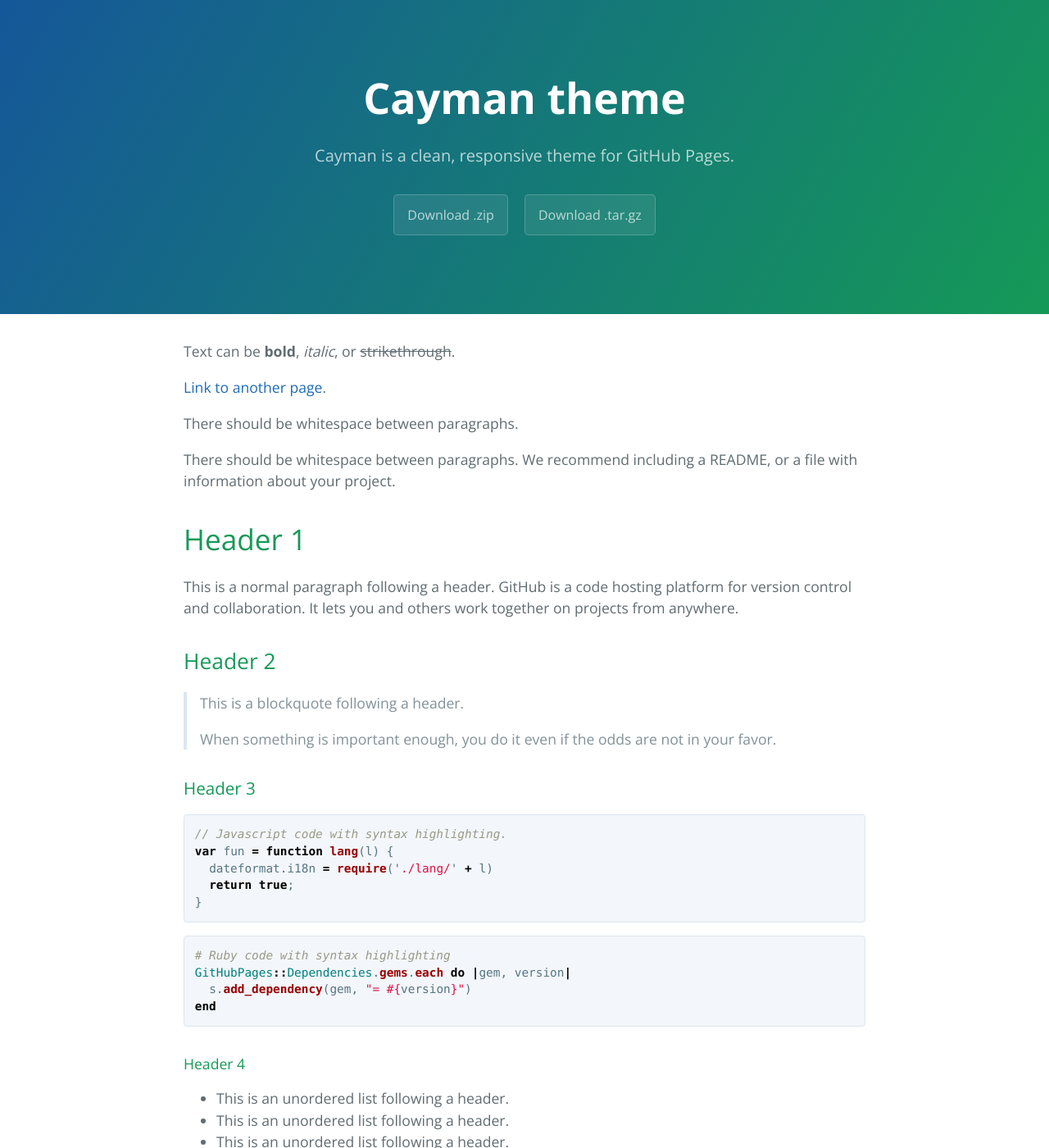
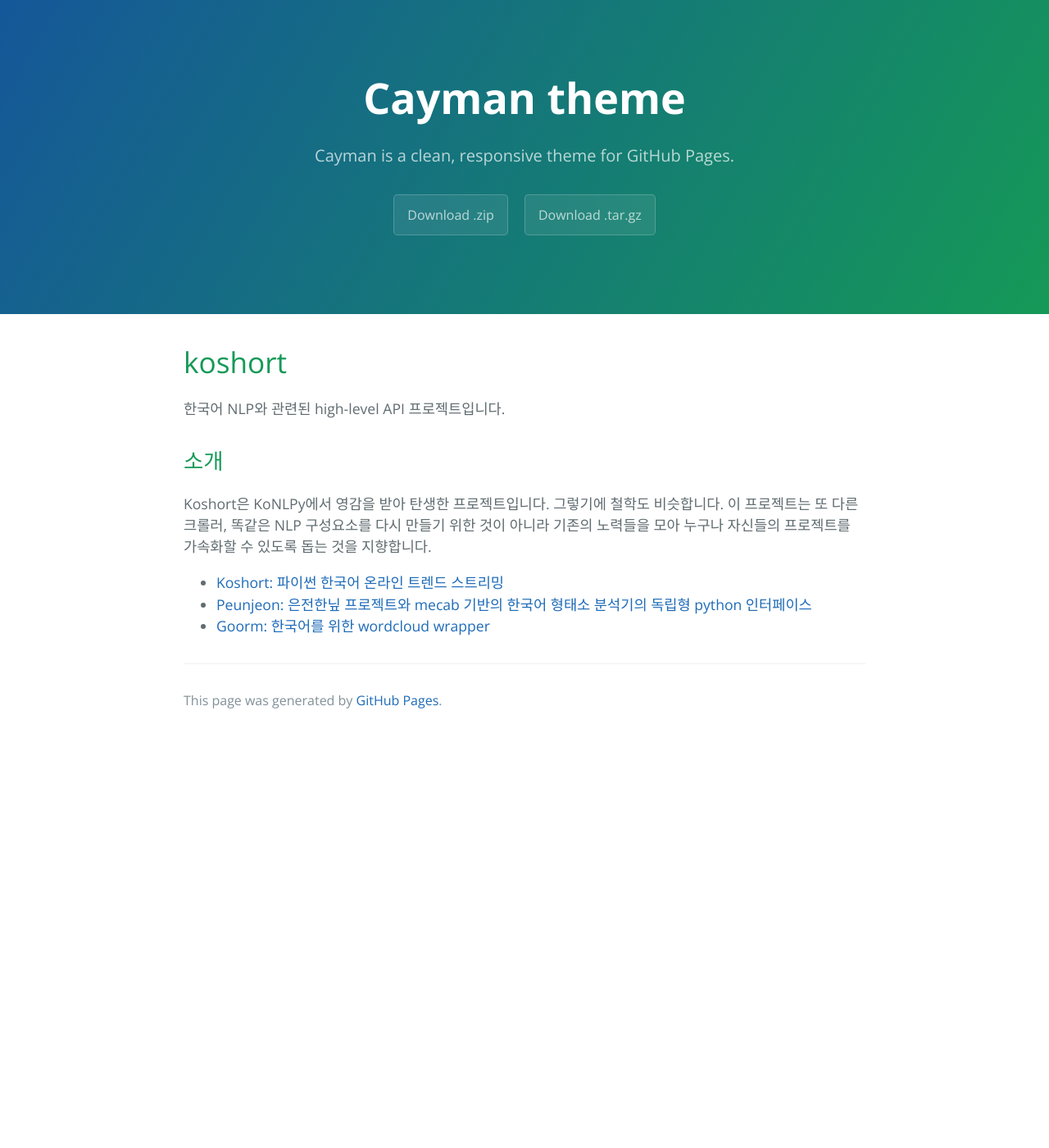
Before and after one commit to koshort/koshort.github.io, a Jekyll site: the page built from index.md, in a window 1280 px wide and 1400 px high. Shown: the whole window at 82% size. Built offline with Jekyll 4.4.1, drawn with Linux system fonts in a browser that asks for light colours; our own code applies the rules of GitHub Pages for plain Markdown files; some of the changed text lies outside the part shown.

Commit message:
Update index.md :cat:

````diff
--- a/index.md
+++ b/index.md
@@ -2,122 +2,14 @@
 layout: default
 ---
 
-Text can be **bold**, _italic_, or ~~strikethrough~~.
+# koshort
 
-[Link to another page](./another-page.html).
+한국어 NLP와 관련된 high-level API 프로젝트입니다.
 
-There should be whitespace between paragraphs.
+## 소개
 
-There should be whitespace between paragraphs. We recommend including a README, or a file with information about your project.
+Koshort은 KoNLPy에서 영감을 받아 탄생한 프로젝트입니다. 그렇기에 철학도 비슷합니다. 이 프로젝트는 또 다른 크롤러, 똑같은 NLP 구성요소를 다시 만들기 위한 것이 아니라 기존의 노력들을 모아 누구나 자신들의 프로젝트를 가속화할 수 있도록 돕는 것을 지향합니다.
 
-# Header 1
-
-This is a normal paragraph following a header. GitHub is a code hosting platform for version control and collaboration. It lets you and others work together on projects from anywhere.
-
-## Header 2
-
-> This is a blockquote following a header.
->
-> When something is important enough, you do it even if the odds are not in your favor.
-
-### Header 3
-
-```js
-// Javascript code with syntax highlighting.
-var fun = function lang(l) {
-  dateformat.i18n = require('./lang/' + l)
-  return true;
-}
-```
-
-```ruby
-# Ruby code with syntax highlighting
-GitHubPages::Dependencies.gems.each do |gem, version|
-  s.add_dependency(gem, "= #{version}")
-end
-```
-
-#### Header 4
-
-*   This is an unordered list following a header.
-*   This is an unordered list following a header.
-*   This is an unordered list following a header.
-
-##### Header 5
-
-1.  This is an ordered list following a header.
-2.  This is an ordered list following a header.
-3.  This is an ordered list following a header.
-
-###### Header 6
-
-| head1        | head two          | three |
-|:-------------|:------------------|:------|
-| ok           | good swedish fish | nice  |
-| out of stock | good and plenty   | nice  |
-| ok           | good `oreos`      | hmm   |
-| ok           | good `zoute` drop | yumm  |
-
-### There's a horizontal rule below this.
-
-* * *
-
-### Here is an unordered list:
-
-*   Item foo
-*   Item bar
-*   Item baz
-*   Item zip
-
-### And an ordered list:
-
-1.  Item one
-1.  Item two
-1.  Item three
-1.  Item four
-
-### And a nested list:
-
-- level 1 item
-  - level 2 item
-  - level 2 item
-    - level 3 item
-    - level 3 item
-- level 1 item
-  - level 2 item
-  - level 2 item
-  - level 2 item
-- level 1 item
-  - level 2 item
-  - level 2 item
-- level 1 item
-
-### Small image
-
-![Octocat](https://assets-cdn.github.com/images/icons/emoji/octocat.png)
-
-### Large image
-
-![Branching](https://guides.github.com/activities/hello-world/branching.png)
-
-
-### Definition lists can be used with HTML syntax.
-
-<dl>
-<dt>Name</dt>
-<dd>Godzilla</dd>
-<dt>Born</dt>
-<dd>1952</dd>
-<dt>Birthplace</dt>
-<dd>Japan</dd>
-<dt>Color</dt>
-<dd>Green</dd>
-</dl>
-
-```
-Long, single-line code blocks should not wrap. They should horizontally scroll if they are too long. This line should be long enough to demonstrate this.
-```
-
-```
-The final element.
-```
+* [Koshort: 파이썬 한국어 온라인 트렌드 스트리밍](http://koshort.readthedocs.io/ko/latest/)
+* [Peunjeon: 은전한닢 프로젝트와 mecab 기반의 한국어 형태소 분석기의 독립형 python 인터페이스](https://github.com/koshort/peunjeon)
+* [Goorm: 한국어를 위한 wordcloud wrapper](https://github.com/koshort/goorm)
````
